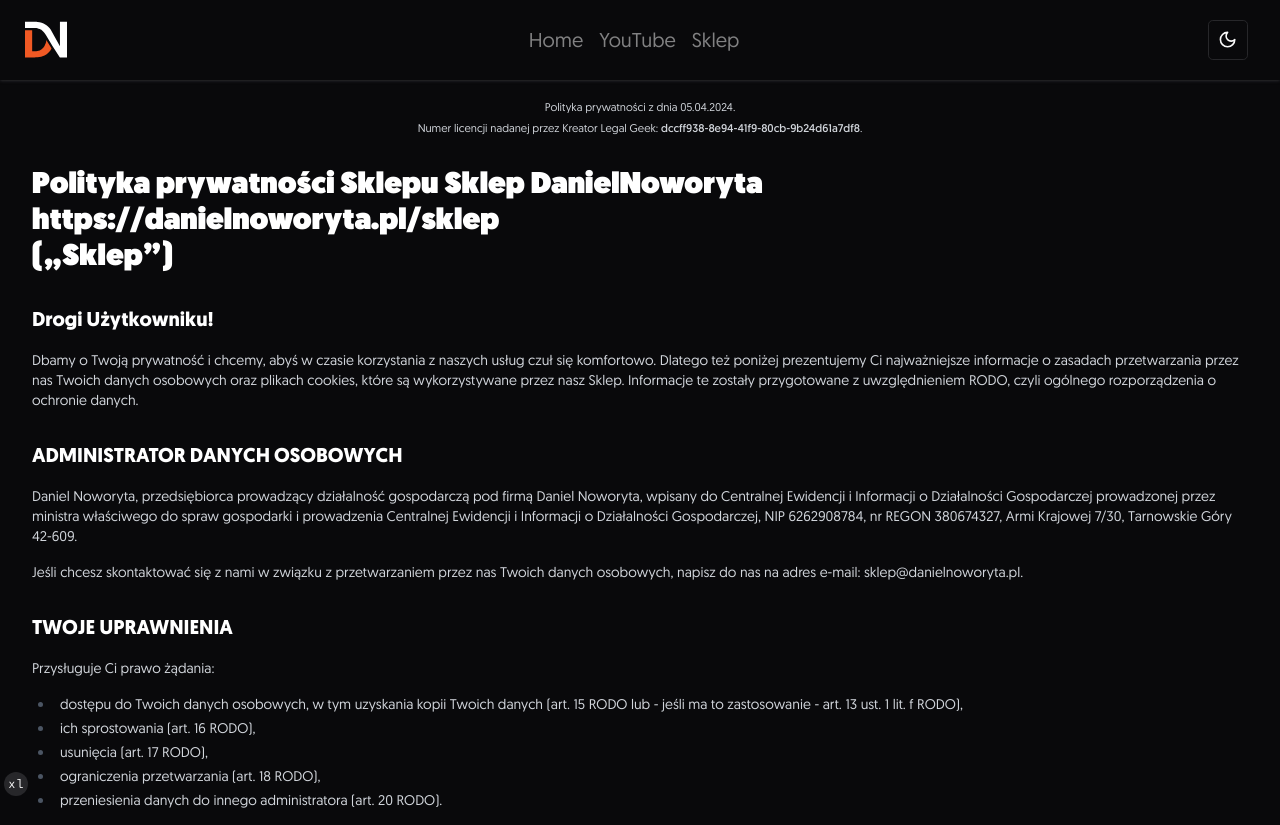
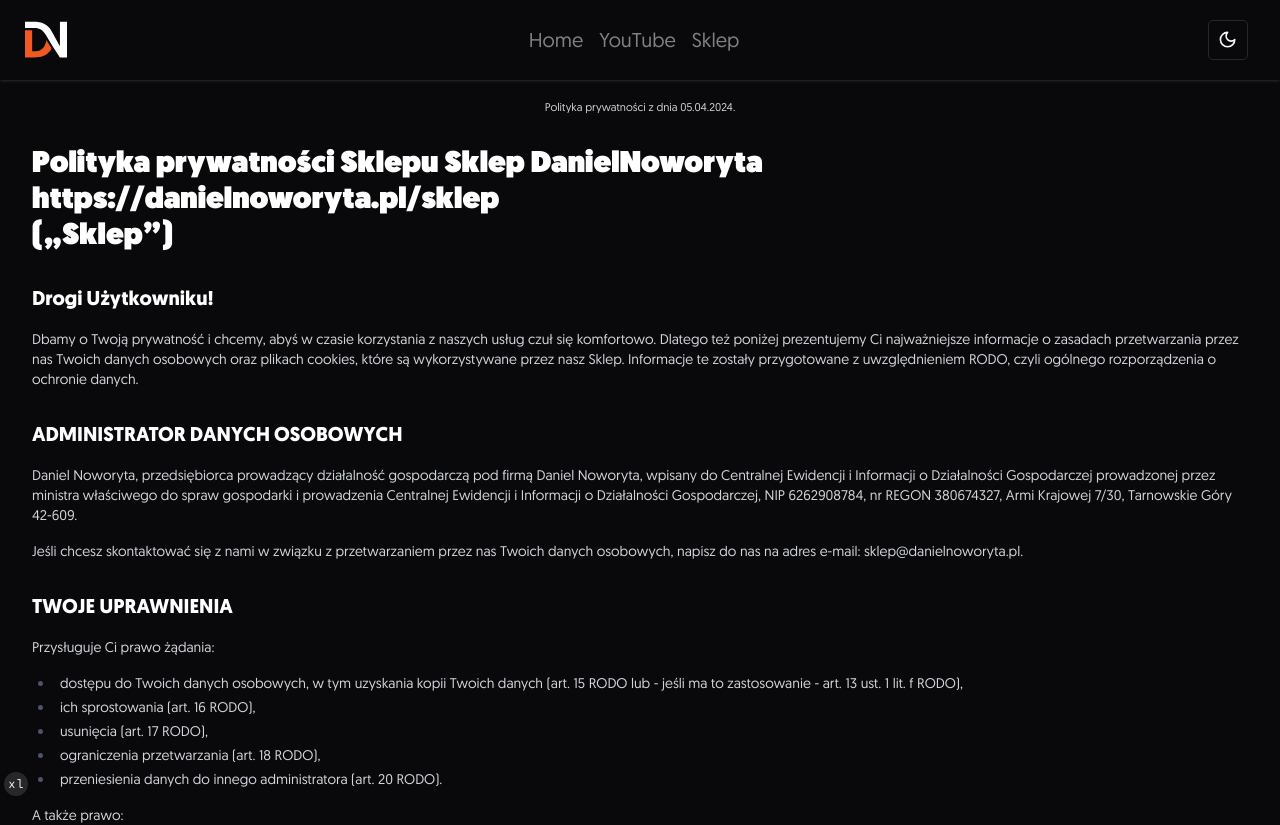
Before and after one commit to Dan86de/danielnoworyta, a Next.js app: page /sklep/polityka-prywatnosci in a window 1280 px wide. Shown: the top 825 px of the page. Built offline with nearby package versions, Linux system fonts and the light colour scheme.

Commit message:
Remove unnecessary stuff.

```diff
--- a/src/app/sklep/polityka-prywatnosci/page.tsx
+++ b/src/app/sklep/polityka-prywatnosci/page.tsx
@@ -7,15 +7,6 @@
 				<small>
 					Polityka prywatności z dnia 05.04.2024.
 					<br />
-					Numer licencji nadanej przez Kreator Legal Geek:{" "}
-					<a
-						href="https://kreator.legalgeek.pl/"
-						target="_blank"
-						style={{ textDecoration: "none", color: "inherit" }}
-					>
-						dccff938-8e94-41f9-80cb-9b24d61a7df8
-					</a>
-					.
 				</small>
 			</section>
 			<h1 document-name="privacyPolicy" className="document-heading center">
--- a/src/app/sklep/regulamin/page.tsx
+++ b/src/app/sklep/regulamin/page.tsx
@@ -7,15 +7,6 @@
 				<small>
 					Regulamin sklepu internetowego z dnia 05.04.2024.
 					<br />
-					Numer licencji nadanej przez Kreator Legal Geek:{" "}
-					<a
-						href="https://kreator.legalgeek.pl/"
-						target="_blank"
-						style={{ textDecoration: "none", color: "inherit" }}
-					>
-						dccff938-8e94-41f9-80cb-9b24d61a7df8
-					</a>
-					.
 				</small>
 			</section>
 			<h1 document-name="regulations" className="document-heading center">
```
